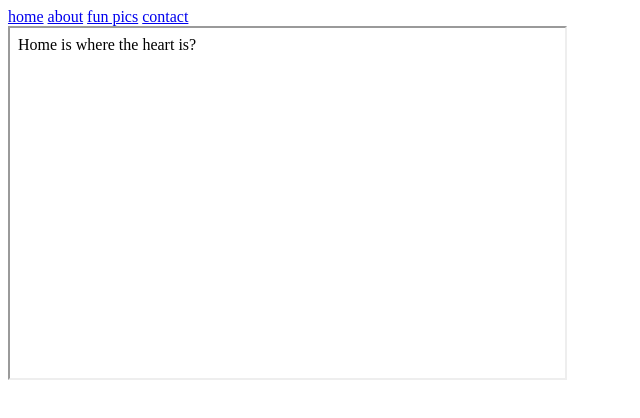
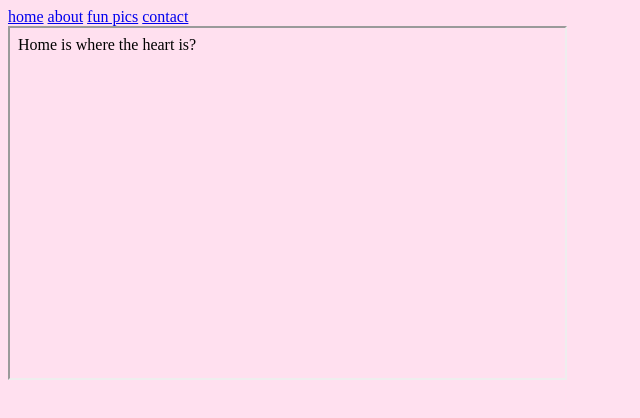
Before and after one commit to ahnesther/ahnesther.github.io, a plain HTML site: page index.html in a window 1280 px wide. Shown: the whole page, without its empty margins (0-640 px from the left). Drawn offline with Linux system fonts and the light colour scheme.

Commit message:
millennial pink but less red

```diff
--- a/index.html
+++ b/index.html
@@ -5,7 +5,7 @@
         <title>frames frames frames</title>
     </head>
 
-    <body>
+    <body style="background: #ffe0ef">
       <header>
 	  <a href="home.html" target="iframe">home</a>
           <a href="about_me.html" target="iframe">about</a>
```
